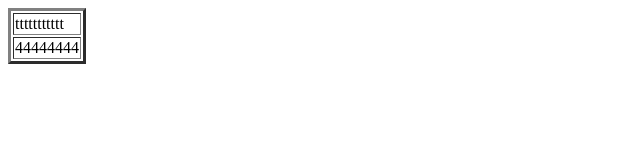
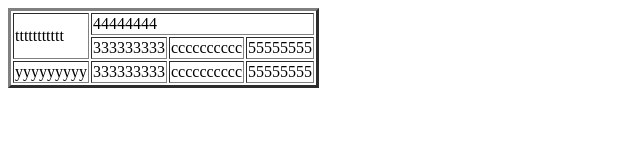
Before and after one commit to Oles88/table2, a plain HTML site: page index.html in a window 1280 px wide. Shown: the whole page, without its empty margins (0-640 px from the left). Drawn offline with Linux system fonts and the light colour scheme.

Commit message:
add new file

```diff
--- a/index.html
+++ b/index.html
@@ -1,18 +1,43 @@
 <!DOCTYPE html>
 <html>
     <head>
-        <title> </title>
+        <title> table</title>
     </head>
     <body>
 <table border="3" >
     <tr>
-        <td>
+        <td rowspan="2">
             ttttttttttt
         </td>
+        <td colspan="3">
+            44444444
+        </td>
+
     </tr>
     <tr>
+
         <td>
-           44444444
+           333333333
+        </td>
+         <td>
+            cccccccccc
+        </td>
+        <td>
+            55555555
+        </td>
+    </tr>
+        <tr>
+        <td>
+           yyyyyyyyy
+        </td>
+        <td>
+           333333333
+        </td>
+         <td>
+            cccccccccc
+        </td>
+        <td>
+            55555555
         </td>
     </tr>
 </table>
```
